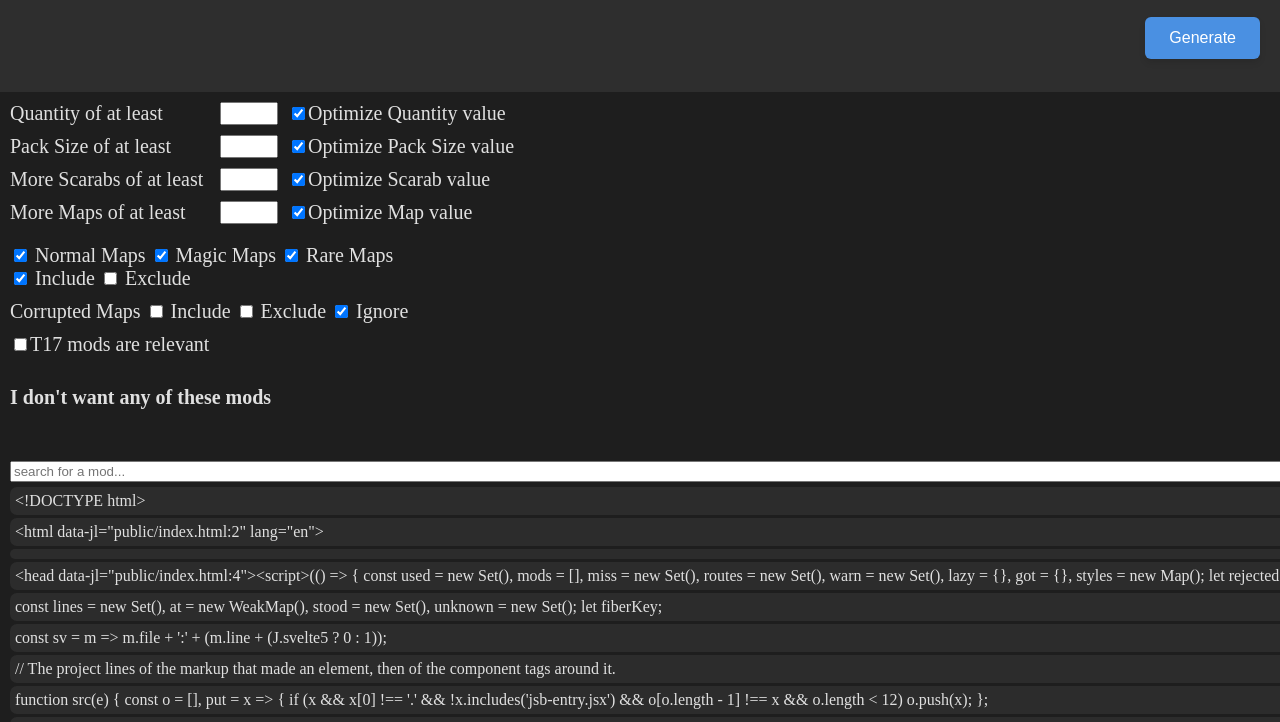
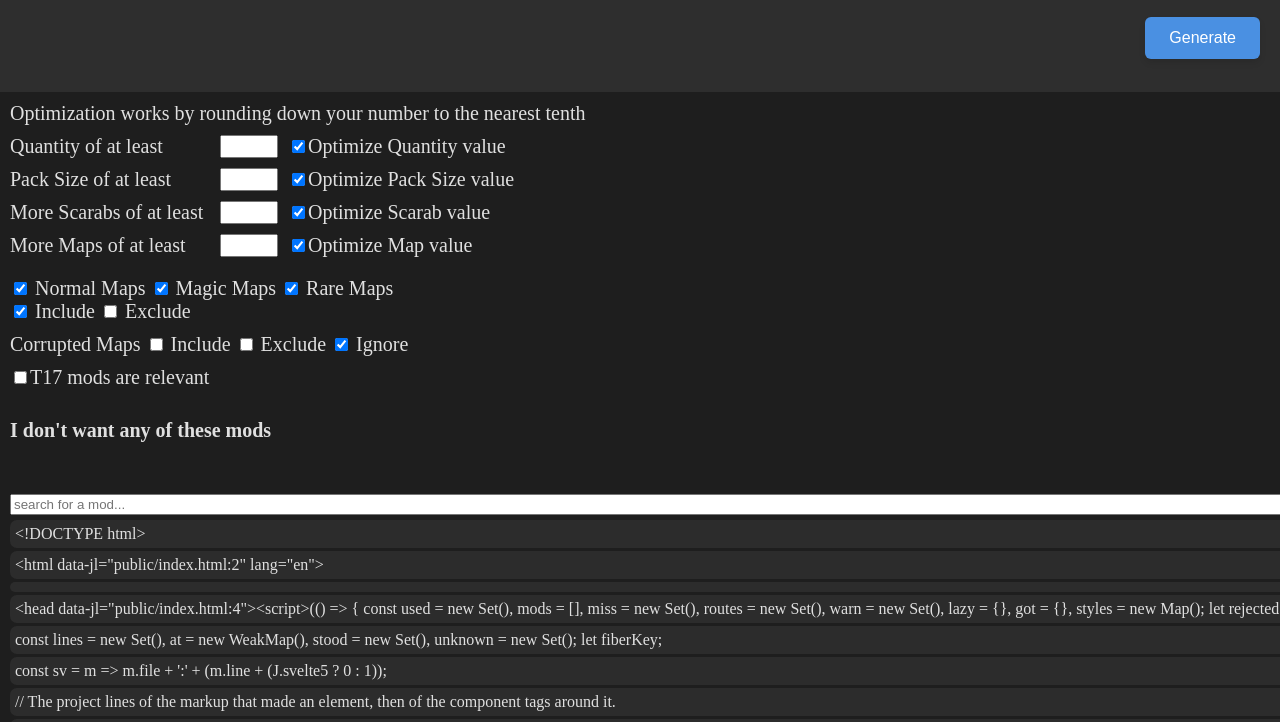
Before and after one commit to n1klas4008/poe-regex, a website built with webpack: page public/index.html in a window 1280 px wide. Shown: the part 71-793 px from the top of the page. Built offline with nearby package versions, Linux system fonts and the light colour scheme; files whose address does not match are found by name.

Commit message:
make more clear what optimization does

```diff
--- a/public/index.html
+++ b/public/index.html
@@ -52,6 +52,9 @@
         </div>
     </div>
     <div class="configuration">
+        <div class="config">
+            <span>Optimization works by rounding down your number to the nearest tenth</span>
+        </div>
         <div class="config vertical">
             <div class="config">
                 <span class="config-space">Quantity of at least</span>
```
